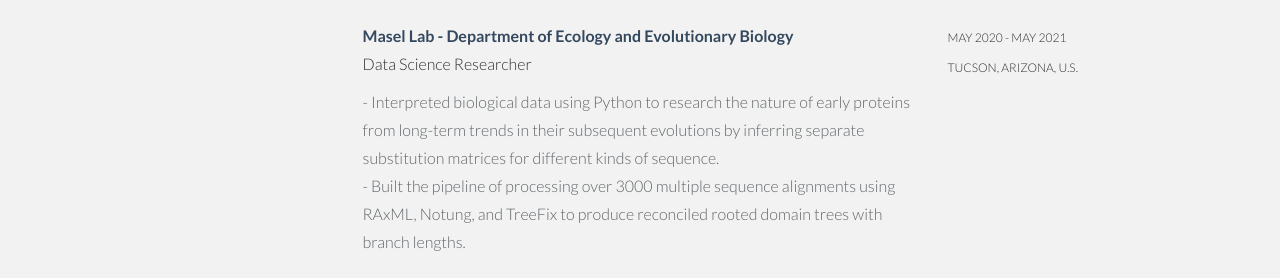
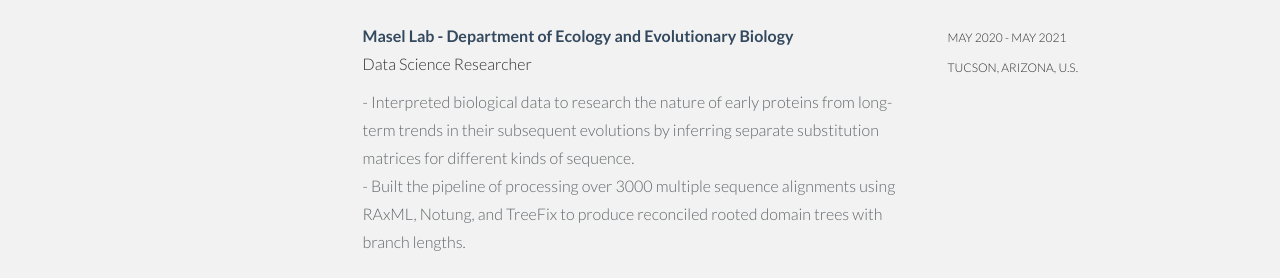
Before and after one commit to anhnguyenphung/anhnguyenphung.github.io, a plain HTML site: page index.html in a window 1280 px wide. Shown: the part 1846-2124 px from the top of the page. Drawn offline with Linux system fonts and the light colour scheme.

Commit message:
Fix minor typo

```diff
--- a/index.html
+++ b/index.html
@@ -154,7 +154,7 @@
     					<p class="tight"><t>Masel Lab - Department of Ecology and Evolutionary Biology</t><br/>
     					Data Science Researcher	<br/>
     					</p>
-              <p><more>- Interpreted biological data using Python to research the nature of early proteins from long-term trends in their subsequent evolutions by inferring separate substitution matrices for different kinds of sequence.<br>
+              <p><more>- Interpreted biological data to research the nature of early proteins from long-term trends in their subsequent evolutions by inferring separate substitution matrices for different kinds of sequence.<br>
               - Built the pipeline of processing over 3000 multiple sequence alignments using RAxML, Notung, and TreeFix to produce reconciled rooted domain trees with branch lengths.</more></p>
     				</div>
     				<div class="col-lg-3">
```
